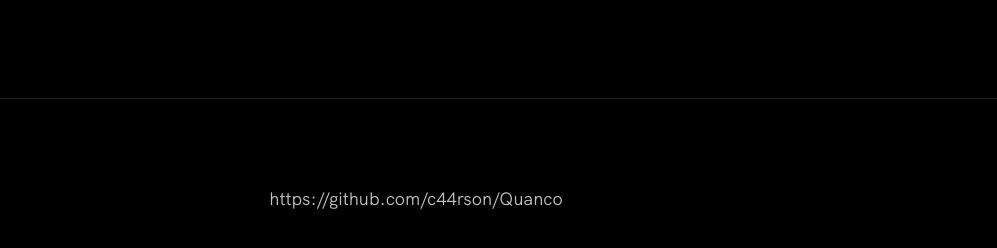
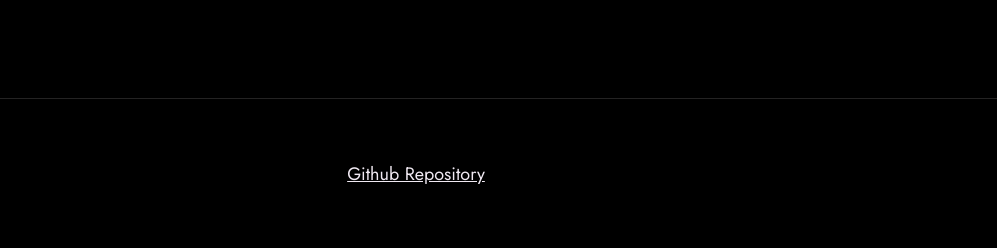
Before and after one commit to c44rson/Quanco, a website: page index.html in a window 1280 px wide. Shown: the part 9077-9325 px from the top of the page, without its empty margins (224-1221 px from the left). After the commit the page ends 9297 px from the top, so only its background shows below. Drawn offline with Linux system fonts and the light colour scheme.

Commit message:
Update index.html

```diff
--- a/index.html
+++ b/index.html
@@ -307,9 +307,7 @@ console.log(result_3);
 
   <footer role="contentinfo" class="footer">
     <div class="row">
-      <p>
-        https://github.com/c44rson/Quanco
-      </p>
+      <a href="https://github.com/c44rson/Quanco">Github Repository</a>
   </footer>
 
   <a href="#top" class="back-to-top" title="Back to Top">
```
